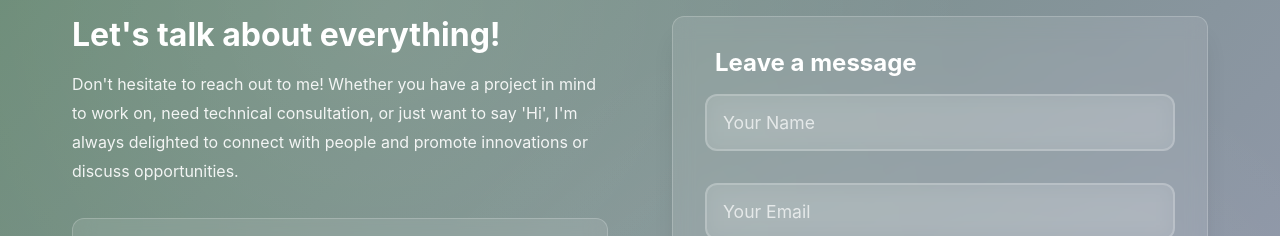
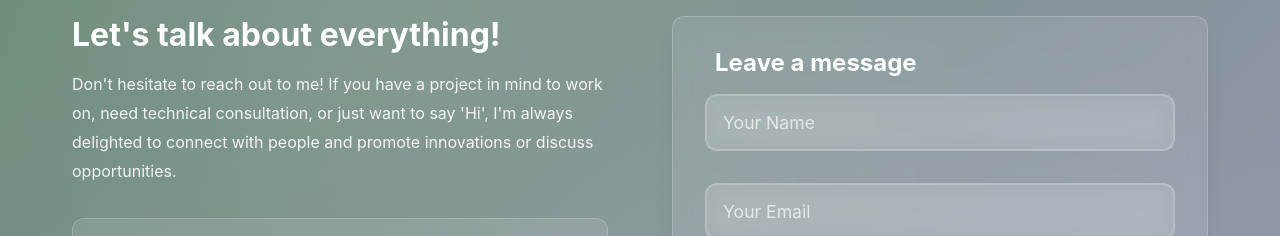
Before and after one commit to EmmanuelAdah/portfolio, a React (Vite) app in the folder my-app/: page / in a window 1280 px wide. Shown: the part 6564-6800 px from the top of the page. Built offline with nearby package versions, Linux system fonts and the light colour scheme; no server answers.

Commit message:
feat: UI

```diff
--- a/my-app/src/Components/Contact.jsx
+++ b/my-app/src/Components/Contact.jsx
@@ -117,7 +117,7 @@ function Contact() {
           >
             <h3>Let's talk about everything!</h3>
             <p>
-              Don't hesitate to reach out to me! Whether you have a project in mind to work on,
+              Don't hesitate to reach out to me! If you have a project in mind to work on,
               need technical consultation, or just want to say 'Hi', I'm always delighted
               to connect with people and promote innovations or discuss opportunities.
             </p>
--- a/my-app/src/Components/Projects.jsx
+++ b/my-app/src/Components/Projects.jsx
@@ -37,7 +37,7 @@ function Projects() {
       githubUrl: '#',
       technologies: ['React', 'Next.js', 'Node.js', 'MongoDB'],
       category: 'frontend',
-      techIcons: [FaReact, SiNodedotjs, SiNextdotjs, SiTailwindcss]
+      techIcons: [FaReact, SiNodedotjs, SiNextdotjs, SiTailwindcss, SiMongodb]
     },
     {
       id: 2,
```
